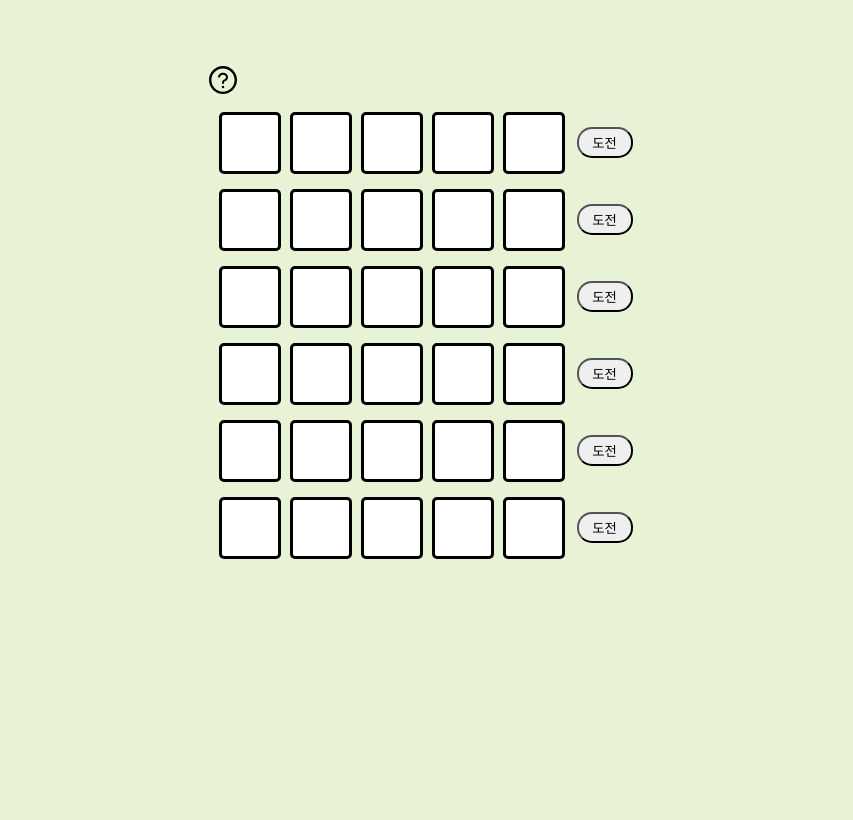
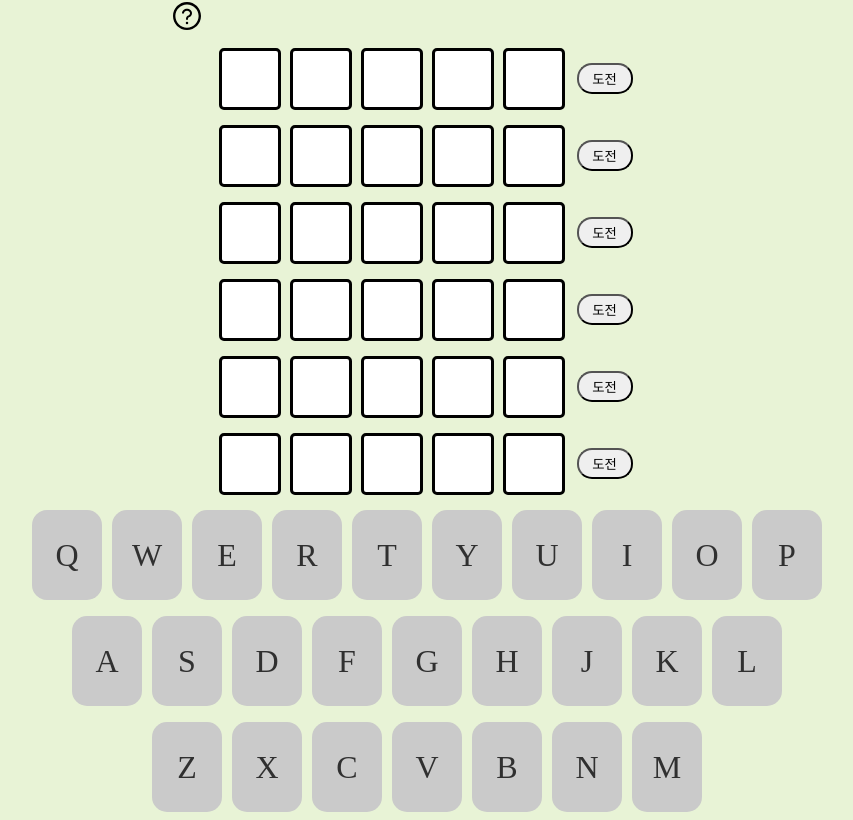
Before and after one commit to taewok/Wordle-Game, a React (Create React App) app: page /quiz in a window 1280 px wide. Shown: the whole page, without its empty margins (213-1066 px from the left). Built offline with nearby package versions, Linux system fonts and the light colour scheme; no server answers; a web font is replaced by a local one.

Commit message:
feat: 코드 리팩토링과 Container 스타일링 변경

```diff
--- a/src/page/Quiz.tsx
+++ b/src/page/Quiz.tsx
@@ -2,11 +2,11 @@ import axios from "axios";
 import React, { useEffect, useState } from "react";
 import styled from "styled-components";
 import Answer from "../component/Answer";
+import KeyBoard from "../component/KeyBoard";
 import Question from "../component/Question";
 
 const Quiz = () => {
   const [word, setWord] = useState<string>("");
-  const [korean, setKorean] = useState<string>("");
 
   //단어를 랜덤으로 뽑아 word에 담는다
   useEffect(() => {
@@ -25,13 +25,13 @@ const Quiz = () => {
     e.preventDefault();
     console.log(e.target);
 
-    const input = document.querySelectorAll(".input");
+    const input: NodeListOf<HTMLInputElement> =
+      document.querySelectorAll(".input");
     for (let i: number = 0; i < 5; i++) {
-      if (e.target[i].value === word[i])
-        (input[i] as HTMLElement).style.background = "#86E57F";
+      if (e.target[i].value === word[i]) input[i].style.background = "#86E57F";
       else if (word.includes(e.target[i].value))
-        (input[i] as HTMLElement).style.background = "#FFE400";
-      else (input[i] as HTMLElement).style.background = "#BDBDBD";
+        input[i].style.background = "#FFE400";
+      else input[i].style.background = "#BDBDBD";
       input[i].classList.remove(`input`);
     }
   };
@@ -47,15 +47,19 @@ const Quiz = () => {
         <Answer word={word} onSubmit={onSubmit} />
         <Answer word={word} onSubmit={onSubmit} />
       </Wrap>
+      <KeyBoard />
     </Container>
   );
 };
 
 const Container = styled.div`
-  width: 55vh;
+  display: flex;
+  flex-direction: column;
+  align-items: center;
+  width: 40vw;
+  height: 100%;
 `;
 const Wrap = styled.div`
-  margin-top: 8vh;
   width: 100%;
 `;
 
```
